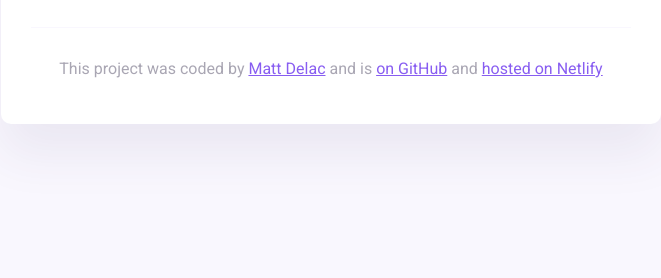
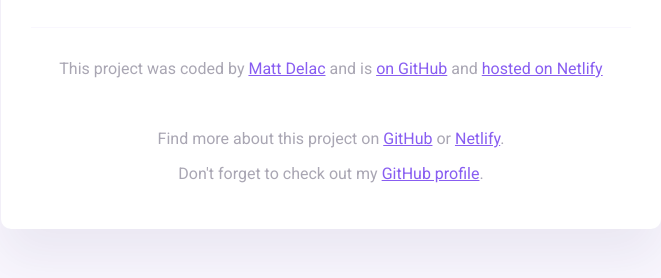
Before and after one commit to NinnaMTR/my-first-weather-app, a website built with Parcel: page index.html in a window 1280 px wide. Shown: the part 336-614 px from the top of the page, without its empty margins (309-970 px from the left). Built offline with nearby package versions, Linux system fonts and the light colour scheme.

Commit message:
New section with link to Github profile

```diff
--- a/index.html
+++ b/index.html
@@ -53,6 +53,18 @@
           <a href="#" target="_blank"> on GitHub</a> and
           <a href="#" target="_blank">hosted on Netlify</a>
         </p>
+        <br />
+        <p>
+          Find more about this project on
+          <a href="#" target="_blank">GitHub</a> or
+          <a href="#" target="_blank">Netlify</a>.
+        </p>
+        <p>
+          Don't forget to check out my
+          <a href="https://github.com/NinnaMTR" target="_blank"
+            >GitHub profile</a
+          >.
+        </p>
       </footer>
     </div>
   </body>
```
